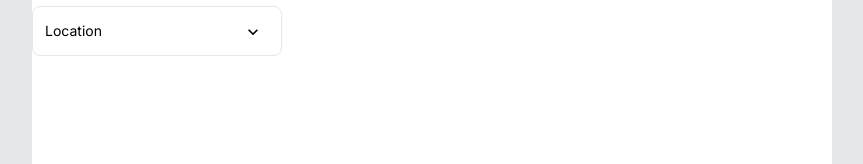
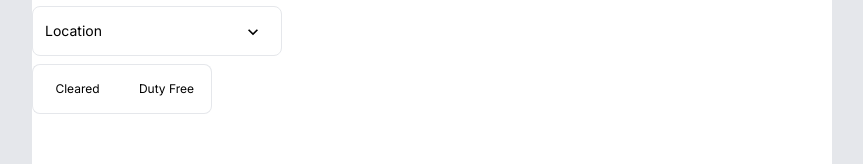
Before and after one commit to nicKondratiev/e-auto-next, a Next.js app: page /addListing in a window 1280 px wide. Shown: the part 291-455 px from the top of the page, without its empty margins (208-1071 px from the left). Built offline with nearby package versions, Linux system fonts and the light colour scheme.

Commit message:
Create client-side Clearance.tsx dropdown component

```diff
--- a/app/addListing/page.tsx
+++ b/app/addListing/page.tsx
@@ -2,6 +2,7 @@ import ListAltIcon from "@mui/icons-material/ListAlt";
 import Manu from "../../components/dropdown_components/Manu";
 import Models from "../../components/dropdown_components/Models";
 import Locations from "../../components/dropdown_components/Locations";
+import Clearance from "../../components/dropdown_components/clearance/Clearance";
 
 export default function addListing() {
   return (
@@ -16,6 +17,7 @@ export default function addListing() {
           <Manu />
           <Models />
           <Locations />
+          <Clearance />
         </div>
       </div>
     </div>
--- /dev/null
+++ b/components/dropdown_components/clearance/Clearance.tsx
@@ -0,0 +1,41 @@
+"use client";
+
+// styles
+import "./styles.css";
+
+// useStore from zustand
+import useStore from "../../../app/store";
+
+import ClearanceButton from "./ClearanceButton";
+
+export default function Clearance() {
+  const store = useStore();
+
+  // custom clearance setter function [1 === customs cleared, 0 === not cleared]
+  const setCustom = (val: "1" | "0") => {
+    // if search custom value equals to already setted custom value then it will be removed
+    if (val === store.searchParams.custom) {
+      store.addCustom("");
+    } else {
+      store.addCustom(val);
+    }
+  };
+
+  return (
+    <div className="flex w-full items-center justify-center rounded-lg lg:w-[180px]">
+      <ClearanceButton
+        value="Cleared"
+        onClick={() => setCustom("0")}
+        selected={store.searchParams.custom === "0"}
+        side="left"
+      />
+      <div className="absolute z-20 h-8 w-[1px] rounded-full bg-gray-200"></div>
+      <ClearanceButton
+        value="Duty Free"
+        onClick={() => setCustom("1")}
+        selected={store.searchParams.custom === "1"}
+        side="right"
+      />
+    </div>
+  );
+}
--- /dev/null
+++ b/components/dropdown_components/clearance/ClearanceButton.tsx
@@ -0,0 +1,26 @@
+"use client";
+
+import "./styles.css";
+
+type ClearneceProps = {
+  value: string;
+  onClick: () => void;
+  selected: boolean;
+  side: string;
+};
+
+export default function ClearanceButton({
+  value,
+  onClick,
+  selected,
+  side,
+}: ClearneceProps) {
+  return (
+    <div
+      onClick={onClick}
+      className={`clearanceButton z-10 ${side} ${selected ? "selected" : ""}`}
+    >
+      <p>{value}</p>
+    </div>
+  );
+}
--- /dev/null
+++ b/components/dropdown_components/clearance/styles.css
@@ -0,0 +1,15 @@
+.clearanceButton {
+  @apply box-border z-40 bg-white flex h-[50px] w-1/2 cursor-pointer items-center justify-center text-xs hover:border-[0.5px] ease-in duration-150 hover:border-black hover:z-40;
+}
+
+.left {
+  @apply border-l-[1px] border-y-[1px] rounded-l-lg;
+}
+
+.right {
+  @apply border-r-[1px] border-y-[1px] rounded-r-lg;
+}
+
+.selected {
+  @apply bg-green-100 border-[0.5px] border-green-500 hover:border-green-500;
+}
```
